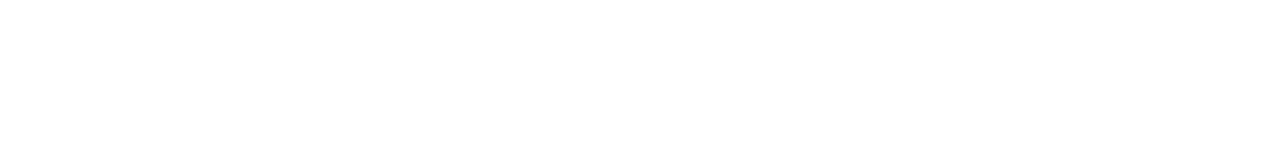
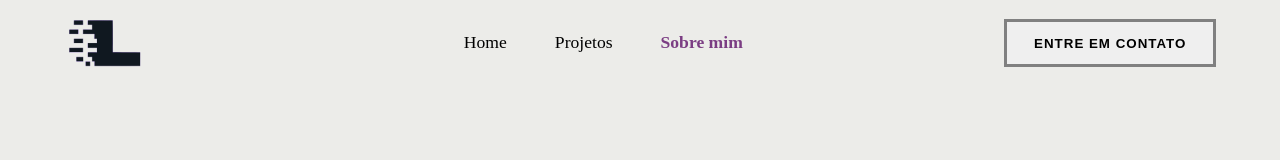
Before and after one commit to luciano-freitas-melo/Portfolio-HTML, a plain HTML site: page pages/About/about.html in a window 1280 px wide. Drawn offline with Linux system fonts and the light colour scheme.

Commit message:
inicia pagina "Sobre mim"

```diff
--- /dev/null
+++ b/pages/About/about.css
@@ -0,0 +1,3 @@
+body{
+  background-color: #ecece9;
+}
--- a/pages/About/about.html
+++ b/pages/About/about.html
@@ -1,10 +1,38 @@
-<html lang="en">
+<!DOCTYPE html>
+<html lang="pt-br">
+
 <head>
-    <meta charset="UTF-8">
-    <meta name="viewport" content="width=device-width, initial-scale=1.0">
-    <title>Teste</title>
+  <meta charset="UTF-8">
+  <meta name="viewport" content="width=device-width, initial-scale=1.0">
+
+  <!-- link para o reset CSS -->
+  <link rel="stylesheet" href="../../reset.css">
+  <link rel="stylesheet" href="../../menu-bar.css">
+  <link rel="stylesheet" href="about.css">
+  <link rel="stylesheet" href="https://fonts.googleapis.com/css?family=Lora:500,600">
+
+  <link rel="icon" href="../../assets/icone_branco_sfundo.png" type="image/png">
+  <title>Luciano Freitas - Sobre mim</title>
 </head>
+
 <body>
+  <header class="menu-bar">
+    <img src="../../assets/icone_preto.png" alt="logo com um L central desenhado" class="menu-bar__logo" />
+    <ul class="menu-bar__nav">
+      <li class="menu-bar__item">
+        <a class="menu-bar__link" href="../../index.html">Home</a class="menu-bar__link">
+      </li>
+      <li class="menu-bar__item">
+        <a class="menu-bar__link" href="../Projetos/projects.html">Projetos</a>
+      </li>
+      <li class="menu-bar__item">
+        <a class="menu-bar__link menu-bar__link--selected">Sobre mim</a>
+      </li>
+    </ul>
+    <button class="menu-bar__button">Entre em contato</button>
+  </header>
+
 
 </body>
+
 </html>
```
